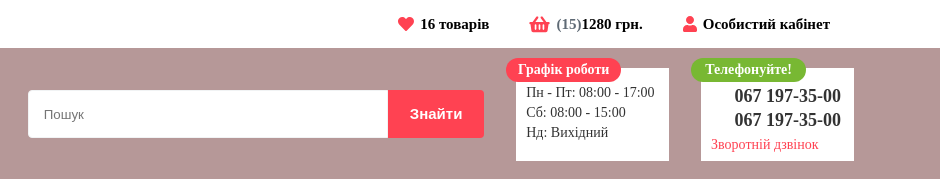
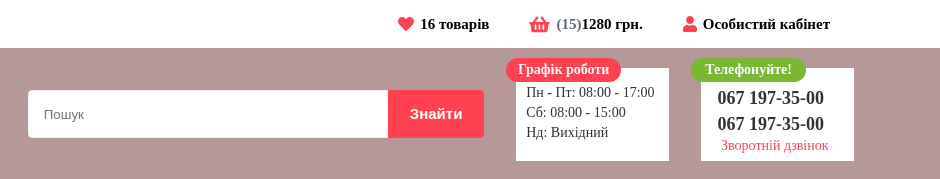
Before and after one commit to nastyakpi1995/bithday, a plain HTML site: page index.html in a window 1280 px wide. Shown: the top 179 px of the page, 340-1280 px from the left. Drawn offline with Linux system fonts and the light colour scheme.

Commit message:
change style

```diff
--- a/styles/header.css
+++ b/styles/header.css
@@ -170,15 +170,15 @@ img {
   font-size: 14px;
   line-height: 21px;
   color: #FF4252;
-  margin: 0;
+  margin: 10px;
 }
 .box-phone {
   font-weight: bold;
   font-size: 18px;
   line-height: 21px;
   text-align: right;
-  margin: 3px;
   color: #333333;
+  margin: 5px 20px 0 0px;
 }
 
 /*block end*/
```
